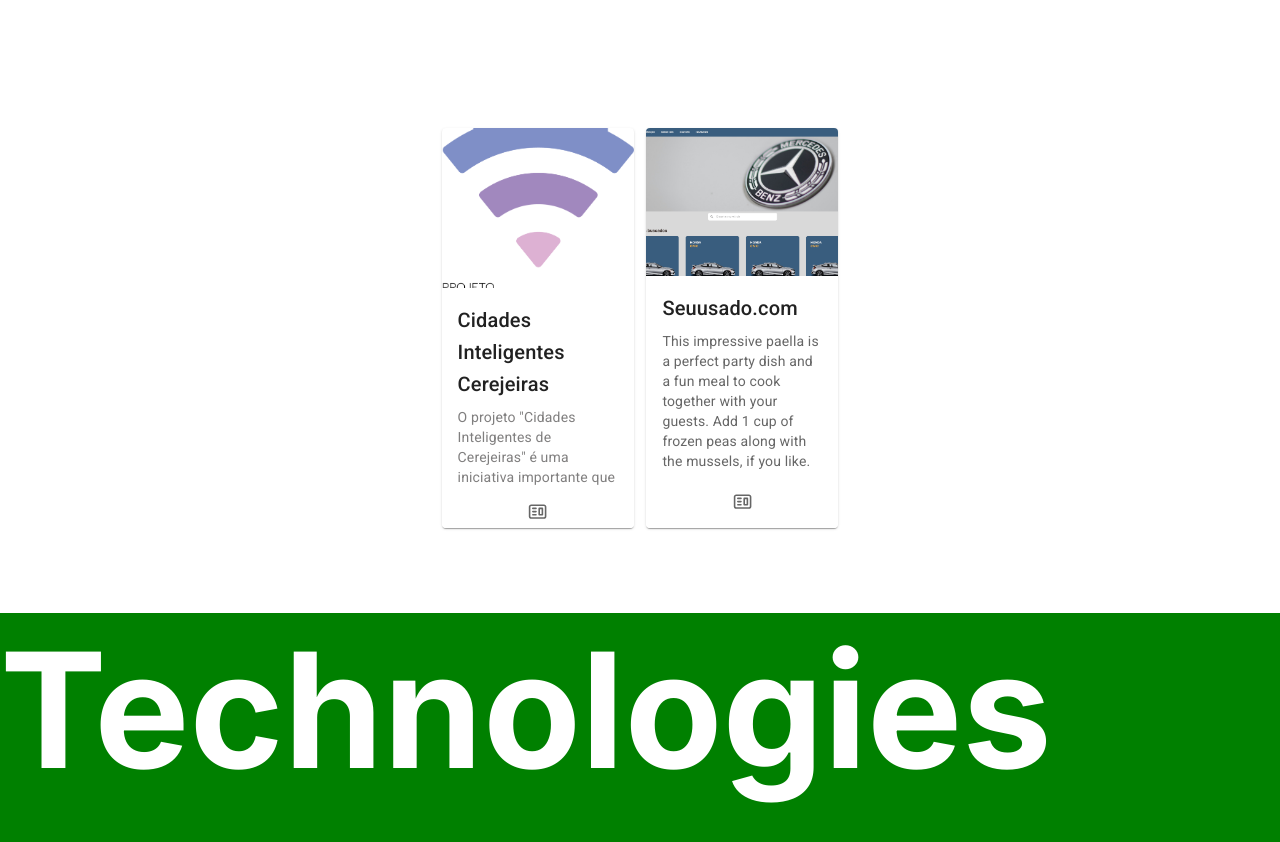
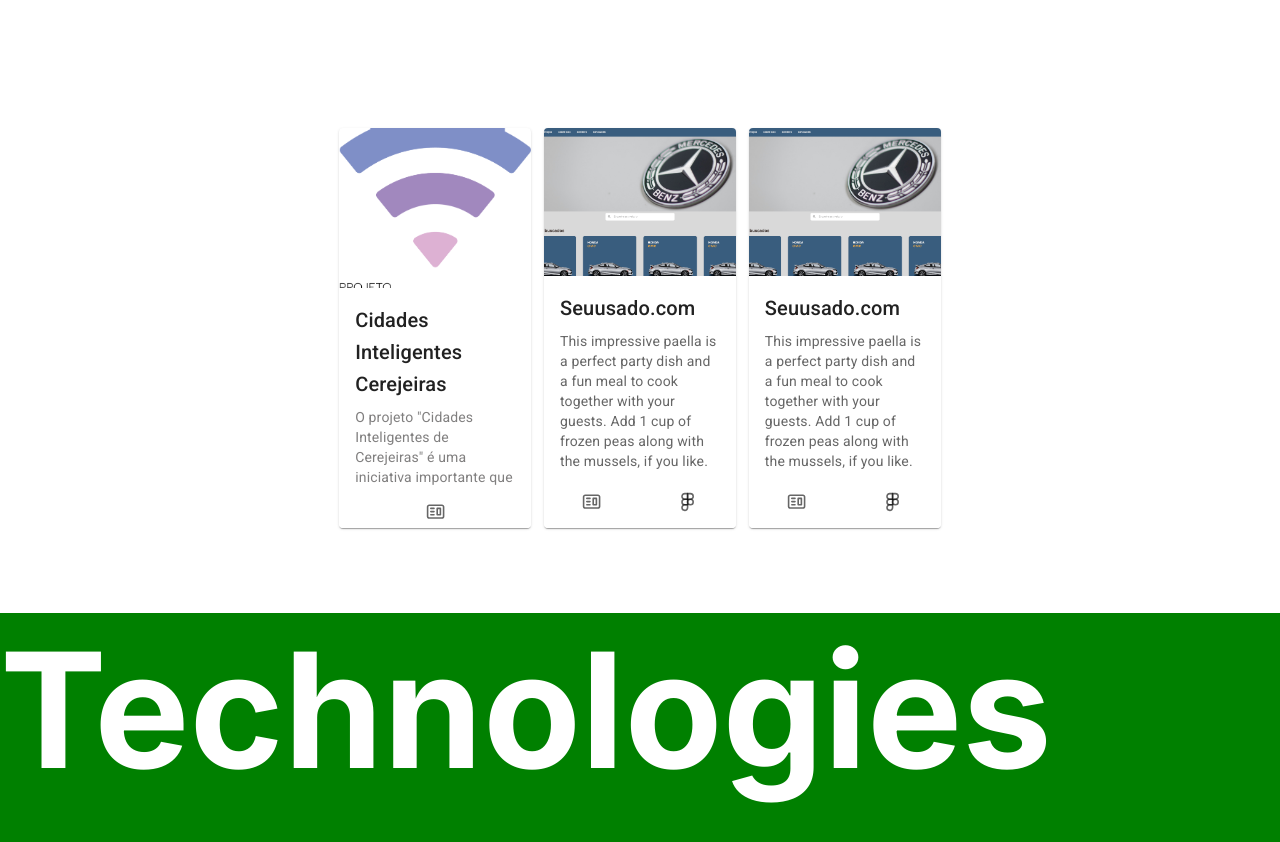
Before and after one commit to duarte25/portfolio, a Next.js app: page / in a window 1280 px wide. Shown: the part 827-1669 px from the top of the page. Built offline with nearby package versions, Linux system fonts and the light colour scheme.

Commit message:
Arrumando os portfolios

```diff
--- a/src/components/projects/index.jsx
+++ b/src/components/projects/index.jsx
@@ -1,5 +1,7 @@
+/* eslint-disable react/no-unescaped-entities */
 import styles from "./styles.module.css"
 import { CgWebsite } from "react-icons/cg";
+import { FiFigma } from "react-icons/fi";
 import { BottomNavigation, BottomNavigationAction, Card, CardContent, CardMedia, Typography } from "@mui/material";
 import * as React from 'react';
 
@@ -51,6 +53,30 @@
                     </CardContent>
                     <BottomNavigation className={styles.bottomNavigation}>
                         <BottomNavigationAction label="Web" icon={<CgWebsite />} className={styles.icon} />
+                        <BottomNavigationAction label="Web" icon={<FiFigma />} className={styles.icon} />
+                    </BottomNavigation>
+                </Card>
+
+                <Card className={styles.card}>
+                    <CardMedia
+                        className={styles.cardMediaSeuUsado}
+                        component="img"
+                        image="/seuusado.png"
+                        alt="Cidades Inteligentes"
+                    />
+                    <CardContent className={styles.legendCard}>
+                        <Typography gutterBottom variant="h6" component="div">
+                            Seuusado.com
+                        </Typography>
+                        <Typography variant="body2" color="text.secondary">
+                            This impressive paella is a perfect party dish and a fun meal to cook
+                            together with your guests. Add 1 cup of frozen peas along with the mussels,
+                            if you like.
+                        </Typography>
+                    </CardContent>
+                    <BottomNavigation className={styles.bottomNavigation}>
+                        <BottomNavigationAction label="Web" icon={<CgWebsite />} className={styles.icon} />
+                        <BottomNavigationAction label="Web" icon={<FiFigma />} className={styles.icon} />
                     </BottomNavigation>
                 </Card>
             </div>
```
